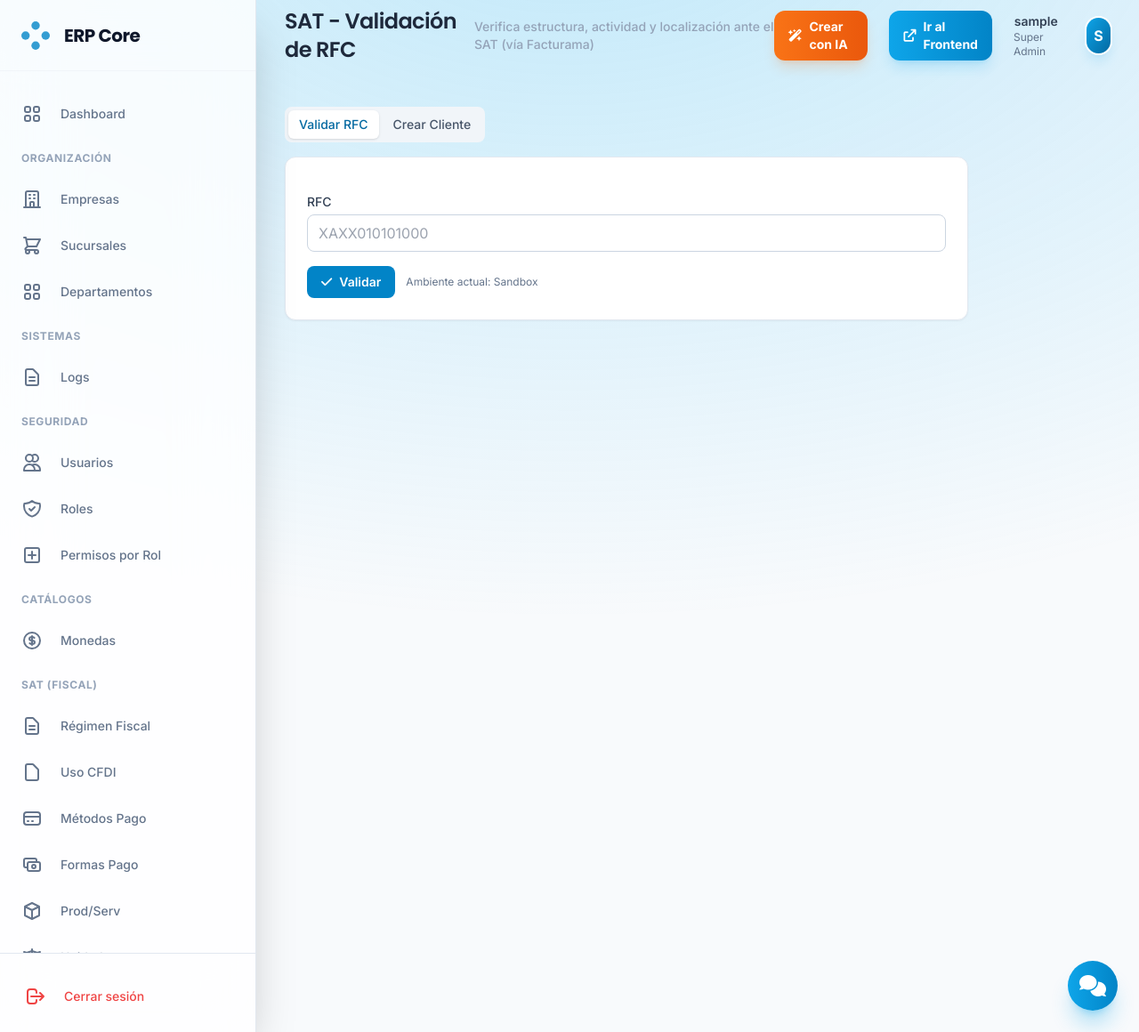
After one commit to DISTinTheHouse/nucleo-erp, a Django app: page /core/terceros/validar-rfc/ in a window 1280 px wide. The commit adds this page. Shown: the whole page at 89% size. Run offline with Django 4.2, Linux system fonts and the light colour scheme; the visitor is signed in with stand-in values (Sample User, id 1); parts of the project's set-up code (start-up, migrations or seed data) failed here and were passed over; some libraries are stand-ins or nearby versions.

Commit message:
feat(sat): integraciones SAT (RFC y crear cliente)

```diff
--- a/ERP/urls.py
+++ b/ERP/urls.py
@@ -2,6 +2,7 @@ from django.contrib import admin
 from django.urls import path, include
 from drf_spectacular.views import SpectacularAPIView, SpectacularRedocView, SpectacularSwaggerView
 from usuarios.views import TwoFactorLoginView, TwoFactorVerifyView
+from terceros.views import RfcStatusView, ClientCreateView
 
 urlpatterns = [
     path('admin/', admin.site.urls),
@@ -13,6 +14,8 @@ urlpatterns = [
     # ...
     path('', TwoFactorLoginView.as_view(), name='login'),
     path('two-factor/', TwoFactorVerifyView.as_view(), name='two_factor_verify'),
+    path('core/terceros/validar-rfc/', RfcStatusView.as_view(), name='rfc_status'),
+    path('core/terceros/crear-cliente/', ClientCreateView.as_view(), name='facturama_cliente_create'),
     path('', include('nucleo.urls')),
     path('', include('usuarios.urls')),
     path('', include(('seguridad.urls', 'seguridad'), namespace='seguridad')),
--- a/templates/base_core.html
+++ b/templates/base_core.html
@@ -359,6 +359,22 @@
                     class="font-medium text-sm whitespace-nowrap opacity-0 group-hover/sidebar:opacity-100 transition-opacity duration-200 absolute left-14">Unidades</span>
             </a>
 
+            <!-- Divider Label -->
+            <div class="px-3 py-2 mt-4 opacity-0 group-hover/sidebar:opacity-100 transition-opacity duration-200">
+                <span class="text-xs font-bold text-slate-400 uppercase tracking-wider">Integraciones SAT</span>
+            </div>
+
+            <!-- Validar RFC -->
+            <a href="{% url 'rfc_status' %}"
+                class="flex items-center gap-4 px-3 py-3 rounded-xl {% if request.resolver_match.url_name == 'rfc_status' %}bg-sky-50 dark:bg-sky-500/10 text-sky-600 dark:text-sky-300{% else %}hover:bg-sky-50 dark:hover:bg-sky-500/10 text-slate-500 dark:text-white hover:text-sky-600 dark:hover:text-sky-300{% endif %} transition-colors group relative">
+                <svg class="w-6 h-6 shrink-0" fill="none" stroke="currentColor" viewBox="0 0 24 24">
+                    <path stroke-linecap="round" stroke-linejoin="round" stroke-width="2"
+                        d="M15 12a3 3 0 11-6 0 3 3 0 016 0zM2 12a10 10 0 1020 0 10 10 0 00-20 0z" />
+                </svg>
+                <span
+                    class="font-medium text-sm whitespace-nowrap opacity-0 group-hover/sidebar:opacity-100 transition-opacity duration-200 absolute left-14">Integraciones SAT</span>
+            </a>
+
         </nav>
 
         <!-- Bottom Actions -->
@@ -583,6 +599,18 @@
                         </path>
                     </svg>
                     <span class="font-medium">Unidades</span>
+                </a>
+
+                <div class="px-4 py-2 mt-2 text-xs font-bold text-slate-400 uppercase tracking-wider">Integraciones SAT
+                </div>
+
+                <a href="{% url 'rfc_status' %}"
+                    class="flex items-center gap-4 px-4 py-3 rounded-xl hover:bg-sky-50 dark:hover:bg-sky-500/10 text-slate-600 dark:text-white hover:text-sky-600 dark:hover:text-sky-300 transition-colors">
+                    <svg class="w-6 h-6 shrink-0" fill="none" stroke="currentColor" viewBox="0 0 24 24">
+                        <path stroke-linecap="round" stroke-linejoin="round" stroke-width="2"
+                            d="M15 12a3 3 0 11-6 0 3 3 0 016 0zM2 12a10 10 0 1020 0 10 10 0 00-20 0z" />
+                    </svg>
+                    <span class="font-medium">Validar RFC</span>
                 </a>
                 <a href="https://lazzar-erp.vercel.app/" target="_blank" rel="noopener noreferrer"
                     class="flex items-center gap-4 px-4 py-3 rounded-xl bg-gradient-to-r from-sky-500 to-sky-600 text-white hover:from-sky-600 hover:to-sky-700 transition-colors shadow-lg shadow-sky-500/20">
--- /dev/null
+++ b/templates/terceros/rfc_status.html
@@ -0,0 +1,49 @@
+{% extends 'base_core.html' %}
+
+{% block title %}Validar RFC - SAT{% endblock %}
+{% block header_title %}SAT - Validación de RFC{% endblock %}
+{% block header_subtitle %}Verifica estructura, actividad y localización ante el SAT (vía Facturama){% endblock %}
+
+{% block content %}
+<div class="max-w-3xl">
+  <div class="mb-4">
+    <div class="inline-flex rounded-lg bg-slate-100 dark:bg-slate-800 p-1">
+      <a href="{% url 'rfc_status' %}"
+        class="px-3 py-1.5 rounded-md text-sm font-medium {% if request.resolver_match.url_name == 'rfc_status' %}bg-white dark:bg-zinc-900 text-sky-700 dark:text-sky-300 shadow{% else %}text-slate-600 dark:text-slate-300 hover:text-sky-700 dark:hover:text-sky-300{% endif %}">Validar
+        RFC</a>
+      <a href="{% url 'facturama_cliente_create' %}" class="ml-1 px-3 py-1.5 rounded-md text-sm font-medium {% if request.resolver_match.url_name == 'facturama_cliente_create' %}bg-white dark:bg-zinc-900 text-sky-700 dark:text-sky-300 shadow{% else %}text-slate-600 dark:text-slate-300 hover:text-sky-700 dark:hover:text-sky-300{% endif %}">Crear Cliente</a>
+    </div>
+  </div>
+  <div class="bg-white dark:bg-zinc-900 rounded-xl shadow-sm border border-slate-200 dark:border-slate-800 p-6">
+    <form method="post" class="space-y-4">
+      {% csrf_token %}
+      <div>
+        <label for="rfc" class="block text-sm font-medium text-slate-700 dark:text-slate-300">RFC</label>
+        <input id="rfc" name="rfc" value="{{ rfc|default:'' }}"
+          class="mt-1 w-full rounded-lg bg-white dark:bg-zinc-950 border border-slate-300 dark:border-slate-700 px-3 py-2 focus:ring-2 focus:ring-sky-500 focus:border-sky-500 text-slate-900 dark:text-white"
+          placeholder="XAXX010101000" required />
+      </div>
+      <div class="flex items-center gap-3">
+        <button type="submit"
+          class="inline-flex items-center justify-center px-4 py-2 rounded-lg text-sm font-semibold text-white bg-sky-600 hover:bg-sky-700 transition-colors">
+          <i class="fas fa-check mr-2"></i> Validar
+        </button>
+        <span class="text-xs text-slate-500">Ambiente actual: {% if is_sandbox %}Sandbox{% else %}Productivo{% endif %}</span>
+      </div>
+    </form>
+
+    {% if result %}
+    <div class="mt-6 grid grid-cols-2 gap-3 text-sm">
+      <div class="text-slate-500 dark:text-slate-400">RFC</div>
+      <div class="font-mono">{{ result.Rfc }}</div>
+      <div class="text-slate-500 dark:text-slate-400">FormatoCorrecto</div>
+      <div>{{ result.FormatoCorrecto }}</div>
+      <div class="text-slate-500 dark:text-slate-400">Activo</div>
+      <div>{{ result.Activo }}</div>
+      <div class="text-slate-500 dark:text-slate-400">Localizado</div>
+      <div>{{ result.Localizado }}</div>
+    </div>
+    {% endif %}
+  </div>
+</div>
+{% endblock %}
--- a/terceros/views.py
+++ b/terceros/views.py
@@ -1,3 +1,129 @@
+from django.views import View
+from django.contrib.auth.mixins import LoginRequiredMixin
 from django.shortcuts import render
+from django.contrib import messages
+from django.conf import settings
+from urllib.parse import urlencode
+from urllib.request import Request, urlopen
+from urllib.error import HTTPError, URLError
+import base64
+import json
 
-# Create your views here.
+class RfcStatusView(LoginRequiredMixin, View):
+    template_name = "terceros/rfc_status.html"
+
+    def get(self, request):
+        base_url = getattr(settings, "FACTURAMA_BASE_URL", "https://apisandbox.facturama.mx").rstrip("/")
+        is_sandbox = "apisandbox.facturama.mx" in base_url.lower()
+        return render(request, self.template_name, {"result": None, "is_sandbox": is_sandbox})
+
+    def post(self, request):
+        rfc = (request.POST.get("rfc") or "").strip().upper()
+        base_url = getattr(settings, "FACTURAMA_BASE_URL", "https://apisandbox.facturama.mx").rstrip("/")
+        is_sandbox = "apisandbox.facturama.mx" in base_url.lower()
+        url = f"{base_url}/customers/status?{urlencode({'rfc': rfc})}"
+        headers = {"Accept": "application/json"}
+        user = (getattr(settings, "FACTURAMA_USERNAME", "") or "").strip()
+        pwd = (getattr(settings, "FACTURAMA_PASSWORD", "") or "").strip()
+        if user and pwd:
+            token = base64.b64encode(f"{user}:{pwd}".encode("utf-8")).decode("ascii")
+            headers["Authorization"] = f"Basic {token}"
+        data = None
+        try:
+            req = Request(url, headers=headers, method="GET")
+            with urlopen(req, timeout=10) as resp:
+                payload = resp.read().decode("utf-8")
+                data = json.loads(payload) if payload else None
+        except (HTTPError, URLError, TimeoutError, ValueError):
+            messages.error(request, "No se pudo validar el RFC en este momento.")
+        if data and isinstance(data, dict):
+            ok_fmt = bool(data.get("FormatoCorrecto"))
+            ok_act = bool(data.get("Activo"))
+            ok_loc = bool(data.get("Localizado"))
+            if ok_fmt and ok_act and ok_loc:
+                messages.success(request, "RFC válido, activo y localizado en SAT.")
+            elif ok_fmt:
+                messages.warning(request, "El formato del RFC es correcto, pero no se reporta activo/localizado.")
+            else:
+                messages.error(request, "El RFC no tiene formato válido.")
+        return render(request, self.template_name, {"result": data, "rfc": rfc, "is_sandbox": is_sandbox})
+
+class ClientCreateView(LoginRequiredMixin, View):
+    template_name = "terceros/client_by_id.html"
+
+    def get(self, request):
+        base_url = getattr(settings, "FACTURAMA_BASE_URL", "https://apisandbox.facturama.mx").rstrip("/")
+        is_sandbox = "apisandbox.facturama.mx" in base_url.lower()
+        return render(request, self.template_name, {"result": None, "is_sandbox": is_sandbox})
+
+    def post(self, request):
+        base_url = getattr(settings, "FACTURAMA_BASE_URL", "https://apisandbox.facturama.mx").rstrip("/")
+        is_sandbox = "apisandbox.facturama.mx" in base_url.lower()
+        url = f"{base_url}/Client"
+        headers = {"Accept": "application/json", "Content-Type": "application/json"}
+        user = (getattr(settings, "FACTURAMA_USERNAME", "") or "").strip()
+        pwd = (getattr(settings, "FACTURAMA_PASSWORD", "") or "").strip()
+        if user and pwd:
+            token = base64.b64encode(f"{user}:{pwd}".encode("utf-8")).decode("ascii")
+            headers["Authorization"] = f"Basic {token}"
+
+        payload = {
+            "Email": (request.POST.get("email") or "").strip(),
+            "EmailOp1": (request.POST.get("email_op1") or "").strip(),
+            "EmailOp2": (request.POST.get("email_op2") or "").strip(),
+            "Rfc": (request.POST.get("rfc") or "").strip().upper(),
+            "Name": (request.POST.get("name") or "").strip(),
+            "FiscalRegime": (request.POST.get("fiscal_regime") or "").strip(),
+            "CfdiUse": (request.POST.get("cfdi_use") or "").strip(),
+            "TaxResidence": (request.POST.get("tax_residence") or "").strip(),
+            "NumRegIdTrib": (request.POST.get("num_reg_id_trib") or "").strip(),
+            "TaxZipCode": (request.POST.get("tax_zip_code") or "").strip(),
+        }
+        required_keys = {"Email", "Rfc", "Name", "CfdiUse"}
+        missing = [k for k in sorted(required_keys) if not payload.get(k)]
+        if missing:
+            messages.error(request, "Completa los campos requeridos: " + ", ".join(missing))
+            return render(request, self.template_name, {"result": None, "is_sandbox": is_sandbox, "form": payload})
+        payload = {k: v for k, v in payload.items() if v or k in required_keys}
+
+        address = {
+            "Street": (request.POST.get("address_street") or "").strip(),
+            "ExteriorNumber": (request.POST.get("address_exterior_number") or "").strip(),
+            "InteriorNumber": (request.POST.get("address_interior_number") or "").strip(),
+            "Neighborhood": (request.POST.get("address_neighborhood") or "").strip(),
+            "ZipCode": (request.POST.get("address_zip_code") or "").strip(),
+            "Locality": (request.POST.get("address_locality") or "").strip(),
+            "Municipality": (request.POST.get("address_municipality") or "").strip(),
+            "State": (request.POST.get("address_state") or "").strip(),
+            "Country": (request.POST.get("address_country") or "").strip(),
+        }
+        address = {k: v for k, v in address.items() if v}
+        if address:
+            payload["Address"] = address
+
+        raw_body = json.dumps(payload).encode("utf-8")
+        data = None
+        try:
+            req = Request(url, data=raw_body, headers=headers, method="POST")
+            with urlopen(req, timeout=10) as resp:
+                payload = resp.read().decode("utf-8")
+                data = json.loads(payload) if payload else None
+        except HTTPError as e:
+            try:
+                raw = e.read()
+                payload = raw.decode("utf-8") if raw else ""
+            except Exception:
+                payload = ""
+            if e.code in (401, 403):
+                messages.error(request, "No autorizado al crear el cliente en Facturama. Revisa FACTURAMA_USERNAME/FACTURAMA_PASSWORD.")
+            elif e.code == 400:
+                messages.error(request, "Facturama rechazó la petición. Revisa los campos requeridos.")
+            else:
+                messages.error(request, f"Error {e.code} al crear el cliente.")
+        except (URLError, TimeoutError):
+            messages.error(request, "No se pudo conectar a Facturama en este momento.")
+        except ValueError:
+            messages.error(request, "Respuesta inválida al crear el cliente.")
+        if data and isinstance(data, dict):
+            messages.success(request, "Cliente creado en Facturama.")
+        return render(request, self.template_name, {"result": data, "is_sandbox": is_sandbox, "form": payload})
```
Also changed, not shown: ERP/settings.py (+49 -24 lines), templates/terceros/client_by_id.html (added, +160 -0 lines).
